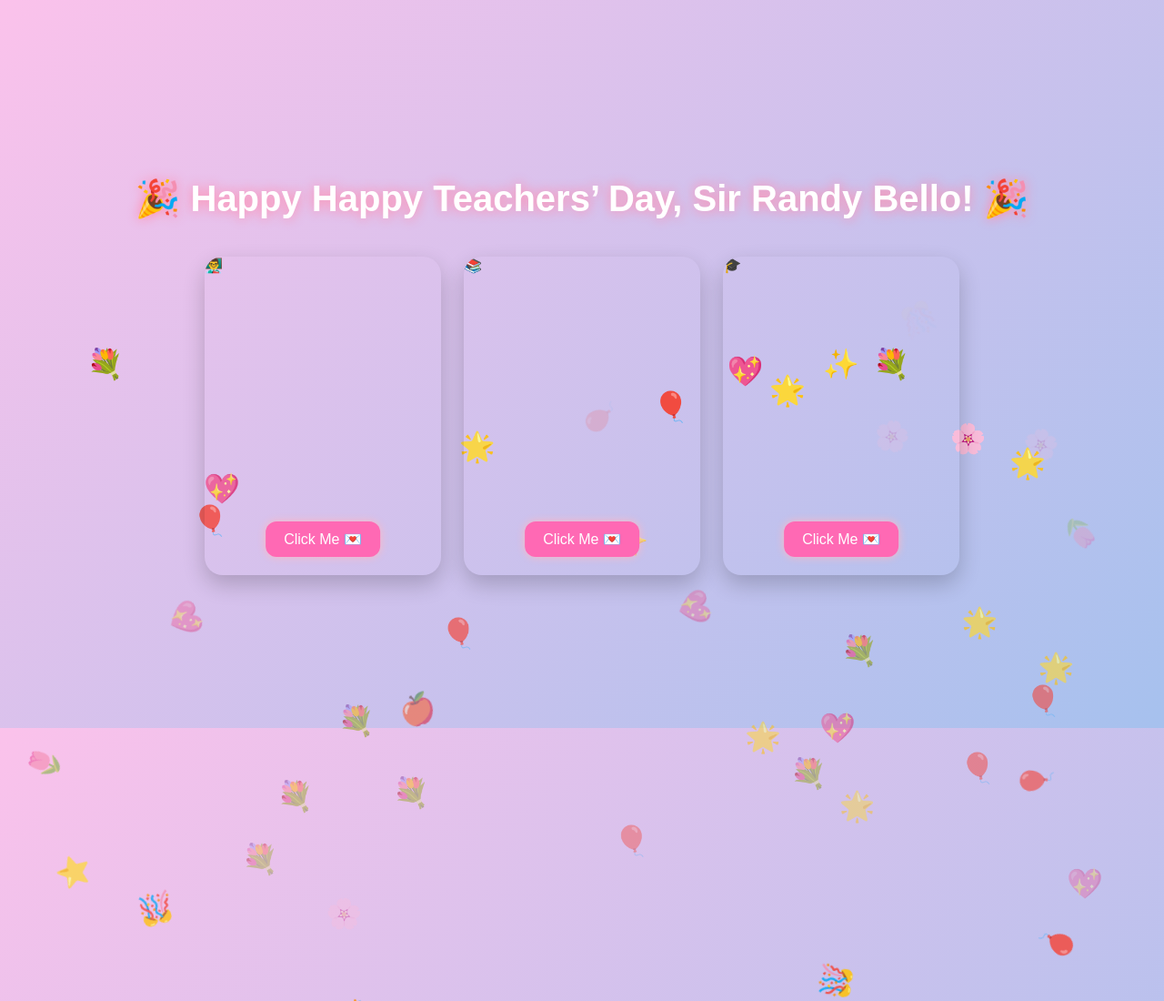
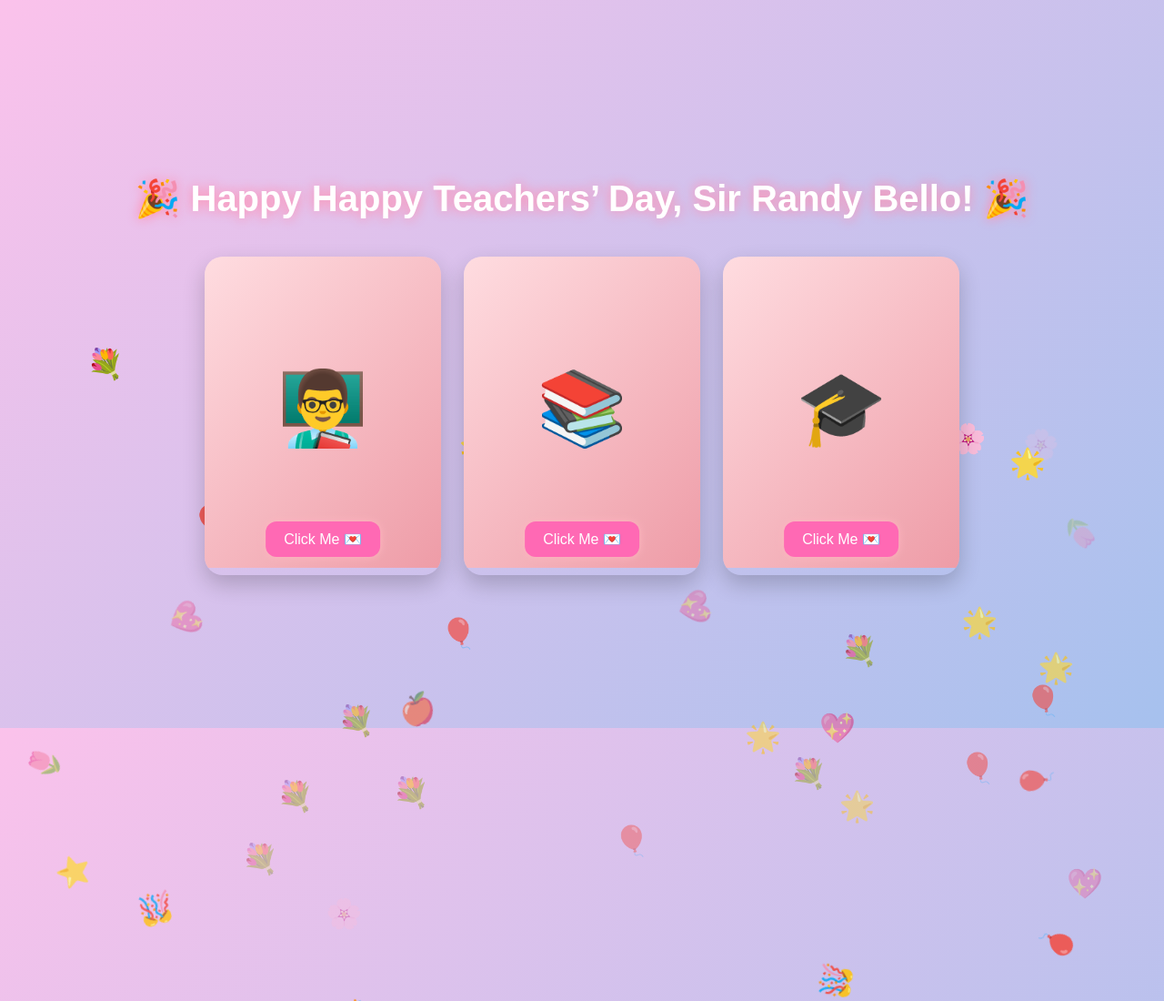
Before and after one commit to almosaraj9-ops/Techears-Day-message, a plain HTML site: page index.html in a window 1280 px wide. Shown: the top 1100 px of the page at 91% size. Drawn offline with Linux system fonts and the light colour scheme.

Commit message:
Update style.css

```diff
--- a/style.css
+++ b/style.css
@@ -62,11 +62,20 @@ h1 {
   box-shadow: 0 10px 25px rgba(0, 0, 0, 0.2);
 }
 
-.card-front img {
-  width: 100%;
+/* Animated Emoji on front */
+.emoji-front {
+  font-size: 5rem;
+  display: flex;
+  justify-content: center;
+  align-items: center;
   height: 100%;
-  object-fit: cover;
-  filter: brightness(0.8);
+  background: linear-gradient(135deg, #ffdde1, #ee9ca7);
+  animation: bounce 2s infinite alternate;
+}
+
+@keyframes bounce {
+  0% { transform: translateY(0); }
+  100% { transform: translateY(-10px); }
 }
 
 .card-front button {
@@ -144,7 +153,7 @@ h1 {
   to { box-shadow: 0 0 40px #ff69b4; }
 }
 
-/* Floating Emojis */
+/* Floating & Raining Emojis */
 .emoji, .rain-emoji {
   position: absolute;
   font-size: 2rem;
@@ -163,7 +172,6 @@ h1 {
   100% { transform: translateY(-10vh) rotate(720deg); opacity: 0; }
 }
 
-/* Raining Emojis */
 @keyframes rainFall {
   0% { transform: translateY(-10%); opacity: 1; }
   100% { transform: translateY(110vh); opacity: 0; }
```
